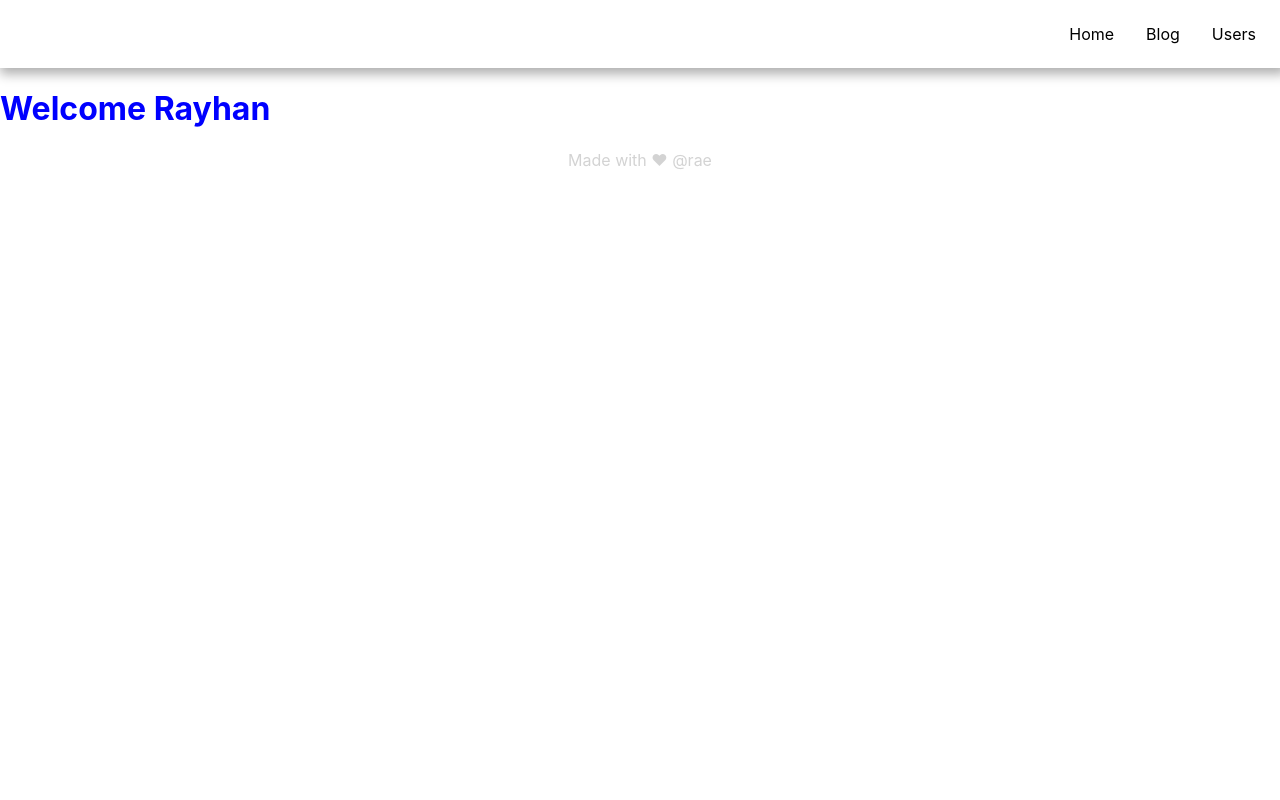
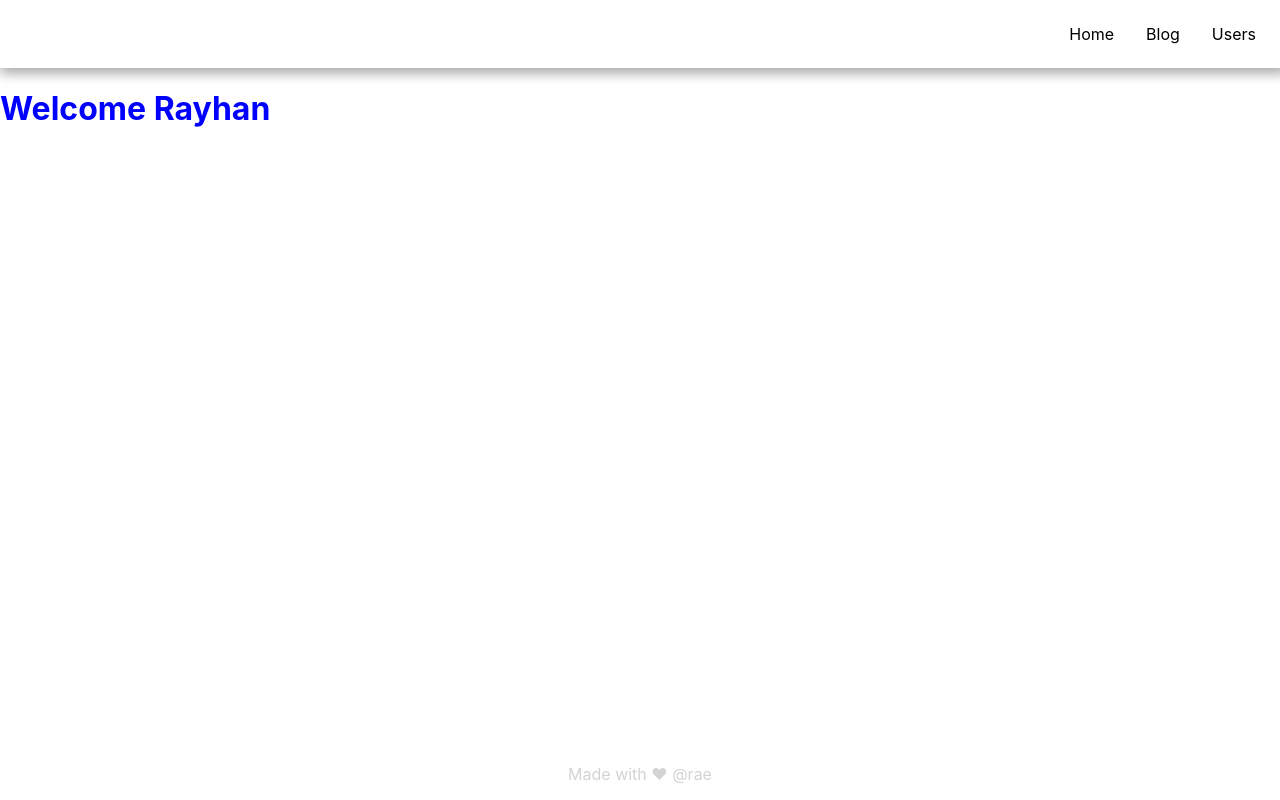
Before and after one commit to rayhanmahardhika/next-basic, a Next.js app: page / in a window 1280 px wide. Built offline with nearby package versions, Linux system fonts and the light colour scheme.

Commit message:
make layout + add styles

```diff
--- /dev/null
+++ b/components/Layout/Layout.module.css
@@ -0,0 +1,9 @@
+.container {
+    height: 100%;
+    display: flex;
+    flex-direction: column;
+}
+
+.content {
+    flex: 1;
+}
--- a/components/Layout/index.tsx
+++ b/components/Layout/index.tsx
@@ -1,12 +1,23 @@
+// pemanggilan tipe props
+import { ReactNode } from "react";
+// pemanggilan komponen
 import Footer from "../Footer";
 import Header from "../Header";
+// pemanggilan style
+import styles from "./Layout.module.css"
 
-export default function Layout(props) {
-    const {content} = props
+// karena pakai TypeScript maka harus di definisikan tipe props nya *dan harus children namanya
+interface LayoutProps {
+    children: ReactNode
+}
+
+// implementasi TypeScript pada props di deklarasi fungsi
+export default function Layout(props: LayoutProps) {
+    const {children} = props
     return (
-        <div>
+        <div className={styles.container}>
             <Header/>
-            <div>{content}</div>
+            <div className={styles.content}>{children}</div>
             <Footer/>
         </div>
     )
--- a/pages/blog.tsx
+++ b/pages/blog.tsx
@@ -1,8 +1,9 @@
+import Layout from "../components/Layout"
 
 export default function Blog() {
     return (
-        <div>
+        <Layout>
              <p>Blog Page</p>
-        </div>
+        </Layout>
     )
 }
--- a/pages/index.tsx
+++ b/pages/index.tsx
@@ -1,7 +1,7 @@
 import type { NextPage } from 'next'
 // pemanggilan komponen
-import Footer from '../components/Footer'
-import Header from '../components/Header'
+import Layout from '../components/Layout'
+
 // pemanggilan css modular
 import styles from '../styles/Home.module.css'
 
@@ -10,10 +10,10 @@
     // ini dibungkus oleh fragment, karena component reactJS harus di return dalam satu parent
     <>
       {/* penerapan komponen */}
-      <Header/>
-      {/* implementasi css modular */}
-      <h1 className={styles['title-homepage']}>Welcome Rayhan</h1>
-      <Footer/>
+      <Layout>
+        {/* implementasi css modular */}
+        <h1 className={styles['title-homepage']}>Welcome Rayhan</h1>
+      </Layout>
     </>
   )
 }
--- a/pages/users/index.tsx
+++ b/pages/users/index.tsx
@@ -1,7 +1,9 @@
+import Layout from "../../components/Layout"
+
 export default function User() {
     return (
-        <div>
+        <Layout>
             <p>User</p>
-        </div>
+        </Layout>
     )
 }
--- a/styles/globals.css
+++ b/styles/globals.css
@@ -7,6 +7,7 @@
 
     max-width: 1400px;
     margin: auto;
+    height: 100%;
 }
 
 a {
@@ -17,3 +18,7 @@
 * {
   box-sizing: border-box;
 }
+
+#__next {
+  height: 100%;
+}
```
